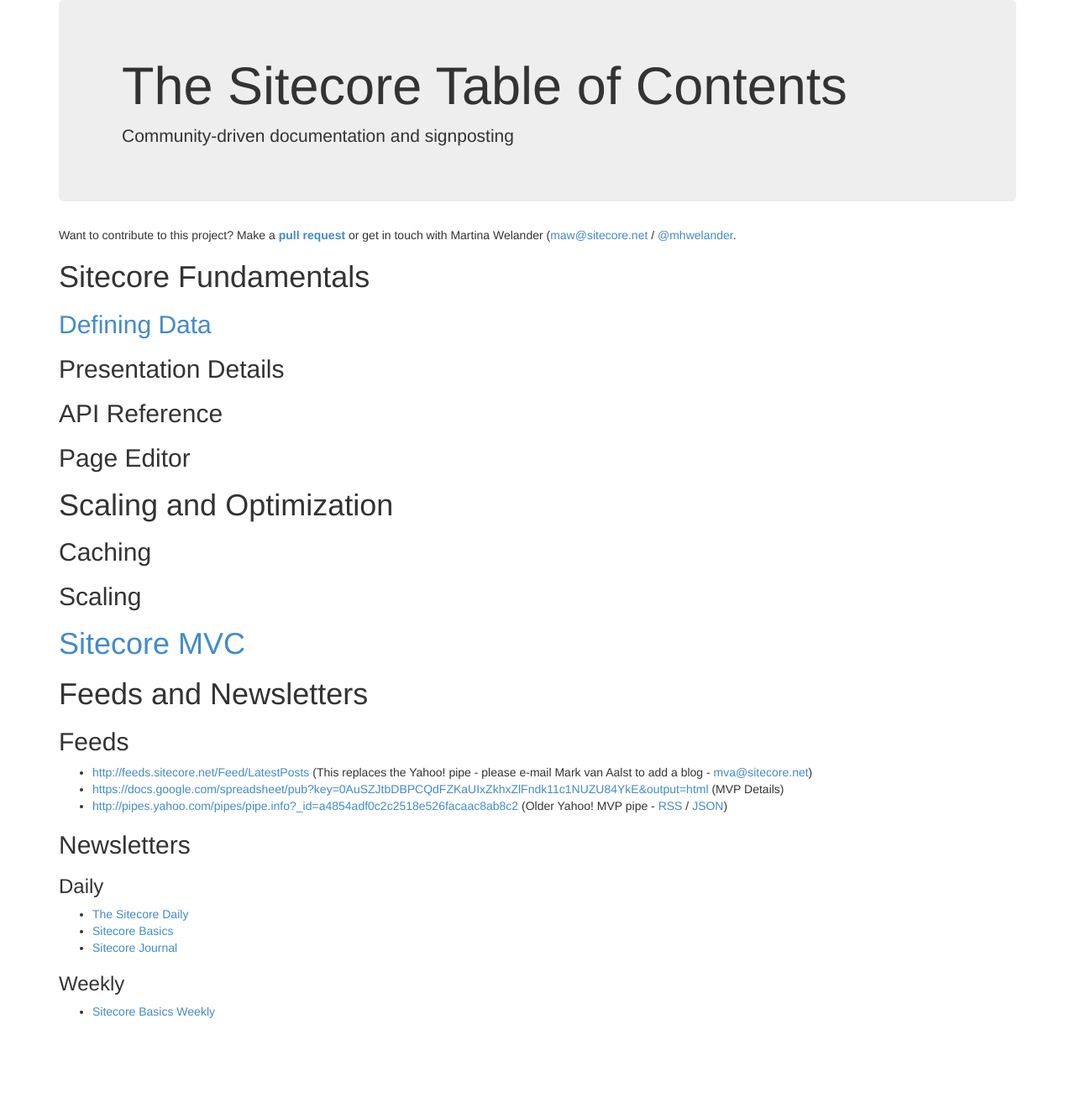
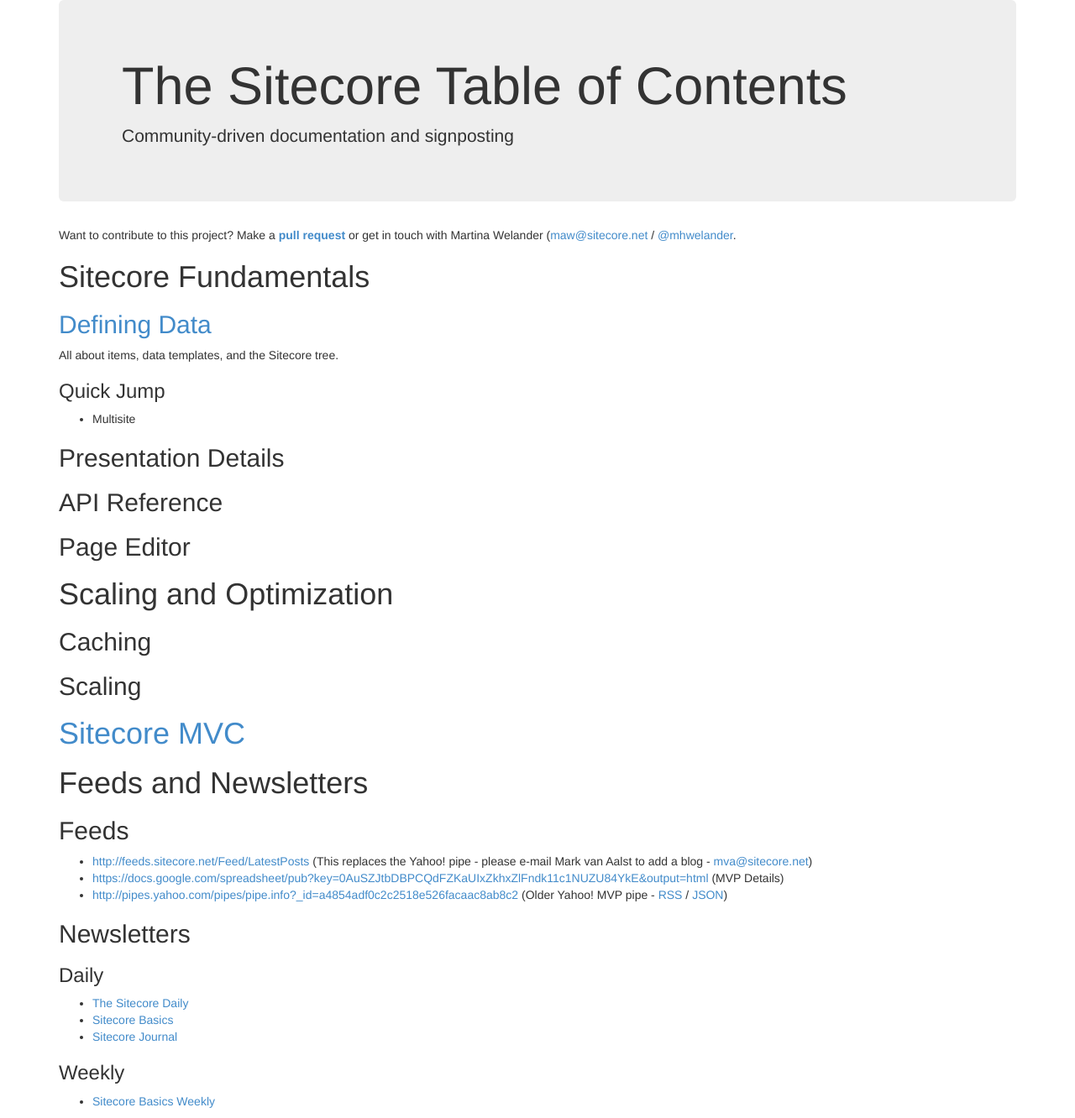
Before and after one commit to Sitecore-Community/docs, a Jekyll site: the page built from index.md, in a window 1280 px wide. Shown: the whole page at 84% size. Built offline with Jekyll 4.4.1, drawn with Linux system fonts in a browser that asks for light colours; nearby versions of some CDN libraries; before the commit the page ends 1225 px from its top, so only the background shows below that.

Commit message:
Modified file using Dillinger

```diff
--- a/index.md
+++ b/index.md
@@ -8,6 +8,10 @@
 #Sitecore Fundamentals
 
 ## [Defining Data](/documentation/Defining-Data/index.html)
+All about items, data templates, and the Sitecore tree.
+
+### Quick Jump
+* Multisite
 
 ## Presentation Details
 
```
